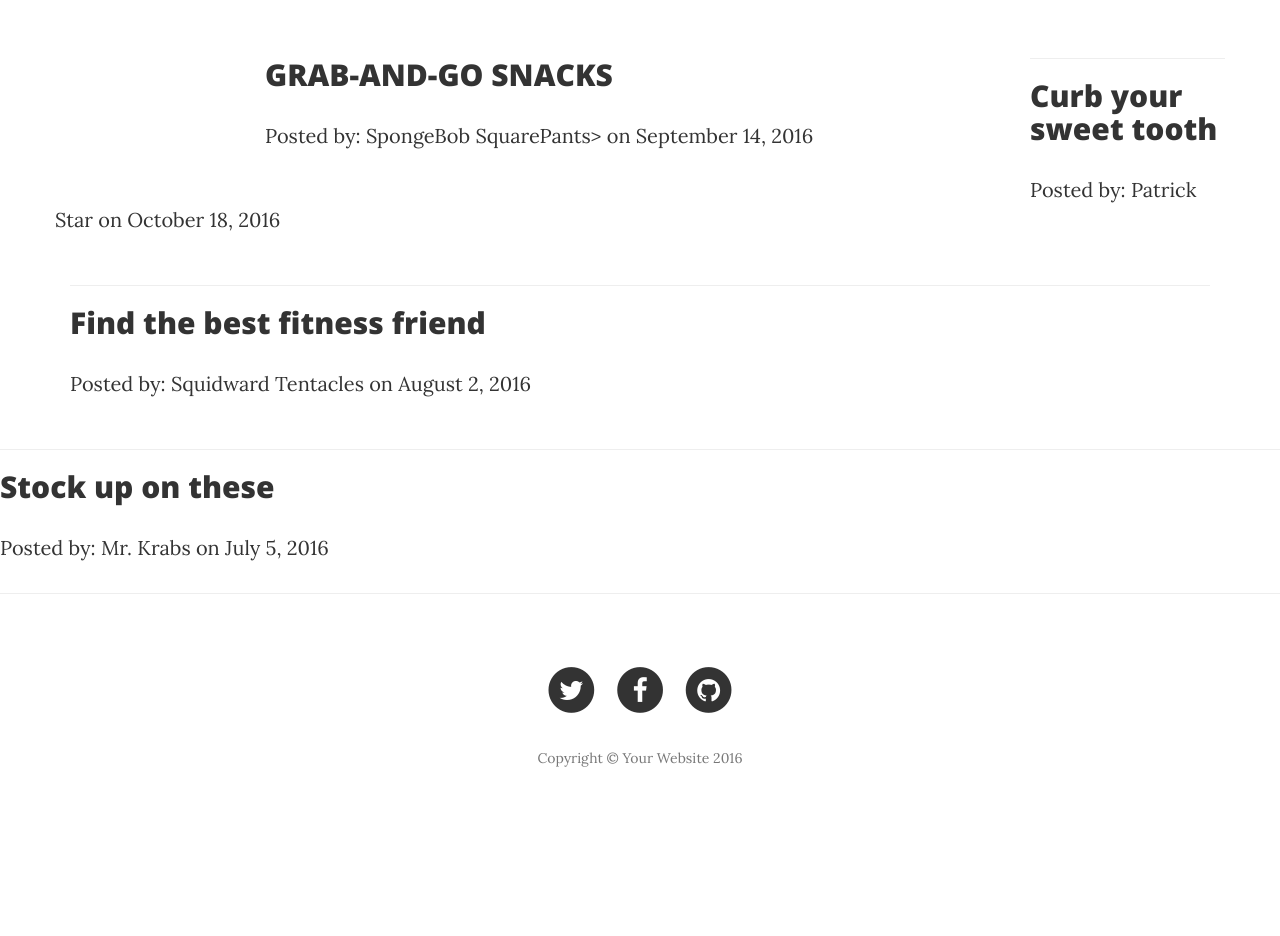
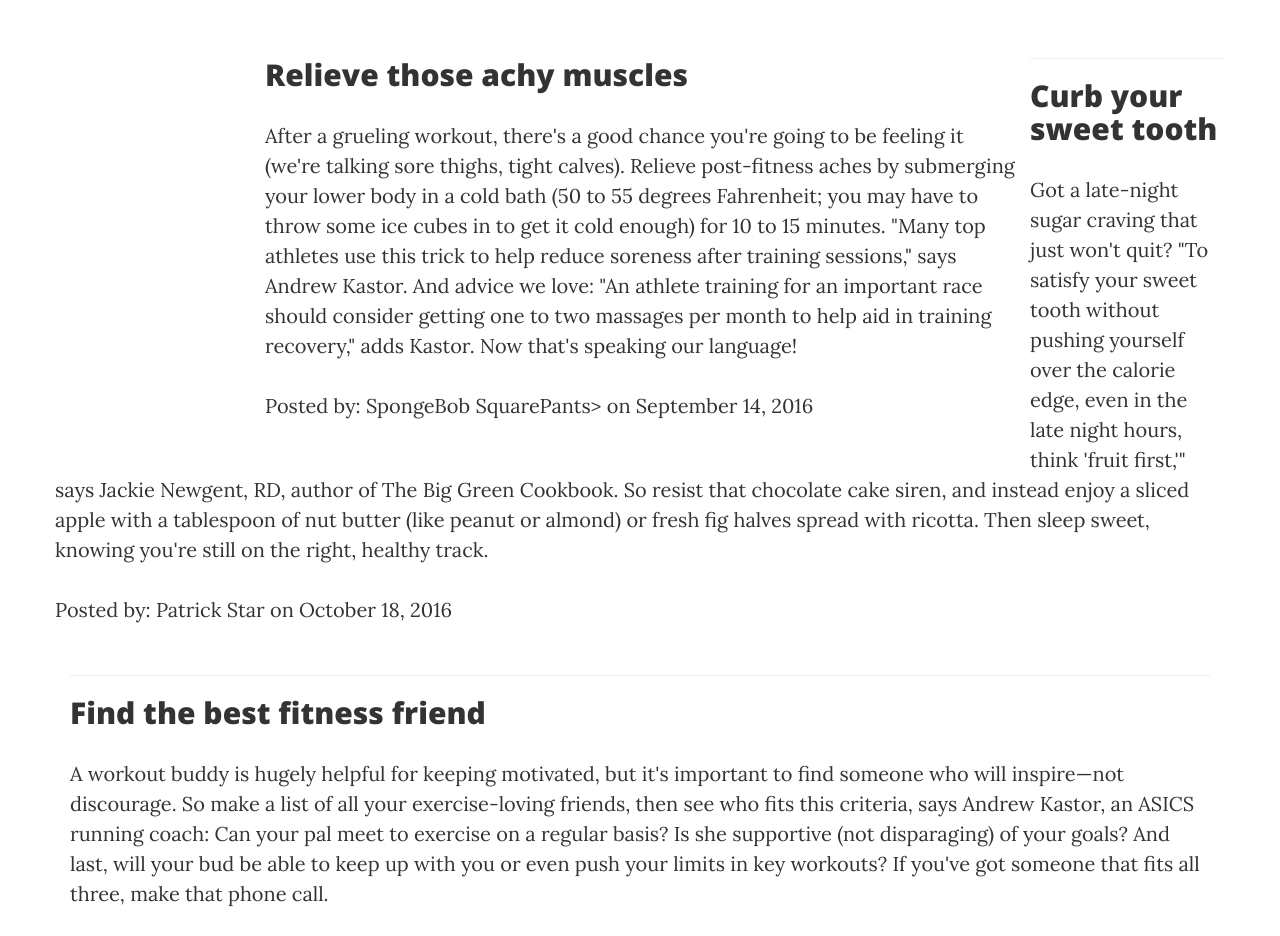
Before and after one commit to ronajenceros/blog, a website: page index.html in a window 1280 px wide. Shown: the part 460-1396 px from the top of the page. Before the commit the page ends 1294 px from the top, so only its background shows below. Drawn offline with nearby package versions, Linux system fonts and the light colour scheme; files that its build step writes are made by us from their sources.

Commit message:
Update index.html

```diff
--- a/index.html
+++ b/index.html
@@ -86,15 +86,16 @@
         <div class="row">
             <div class="col-lg-8 col-lg-offset-2 col-md-10 col-md-offset-1">
                         <h2 class="post-title">
-                            GRAB-AND-GO SNACKS
+                            Relieve those achy muscles
                         </h2>
-                <p></p>
+                <p>After a grueling workout, there's a good chance you're going to be feeling it (we're talking sore thighs, tight calves). Relieve post-fitness aches by submerging your lower body in a cold bath (50 to 55 degrees Fahrenheit; you may have to throw some ice cubes in to get it cold enough) for 10 to 15 minutes. "Many top athletes use this trick to help reduce soreness after training sessions," says Andrew Kastor. And advice we love: "An athlete training for an important race should consider getting one to two massages per month to help aid in training recovery," adds Kastor. Now that's speaking our language!</p>
                     <p class="post-meta">Posted by: SpongeBob SquarePants> on September 14, 2016</p>
                 </div>
                 <hr>
                         <h2 class="post-title">
                            Curb your sweet tooth
                         </h2>
+            <p>Got a late-night sugar craving that just won't quit? "To satisfy your sweet tooth without pushing yourself over the calorie edge, even in the late night hours, think 'fruit first,'" says Jackie Newgent, RD, author of The Big Green Cookbook. So resist that chocolate cake siren, and instead enjoy a sliced apple with a tablespoon of nut butter (like peanut or almond) or fresh fig halves spread with ricotta. Then sleep sweet, knowing you're still on the right, healthy track.</p>
 
                     <p class="post-meta">Posted by: Patrick Star on October 18, 2016</p>
                 </div>
@@ -103,6 +104,7 @@
                         <h2 class="post-title">
                             Find the best fitness friend
                         </h2>
+        <p>A workout buddy is hugely helpful for keeping motivated, but it's important to find someone who will inspire—not discourage. So make a list of all your exercise-loving friends, then see who fits this criteria, says Andrew Kastor, an ASICS running coach: Can your pal meet to exercise on a regular basis? Is she supportive (not disparaging) of your goals? And last, will your bud be able to keep up with you or even push your limits in key workouts? If you've got someone that fits all three, make that phone call.</p>
 
 
                     <p class="post-meta">Posted by: Squidward Tentacles on August 2, 2016</p>
@@ -112,9 +114,8 @@
                         <h2 class="post-title">
                             Stock up on these
                         </h2>
-
-
-                    <p class="post-meta">Posted by: Mr. Krabs on July 5, 2016</p>
+    <p>While there are heaps of good-for-you foods out there, some key ingredients make it a lot easier to meet your weight-loss goals. Next grocery store run, be sure to place Newgent's top three diet-friendly items in your cart: balsamic vinegar (it adds a pop of low-cal flavor to veggies and salads), in-shell nuts (their protein and fiber keep you satiated), and fat-free plain yogurt (a creamy, comforting source of protein). "Plus, Greek yogurt also works wonders as a natural low-calorie base for dressings and dips—or as a tangier alternative to sour cream," says Newgent. Talk about a multitasker!</p>
+                        <p class="post-meta">Posted by: Mr. Krabs on July 5, 2016</p>
 
 
 
```
